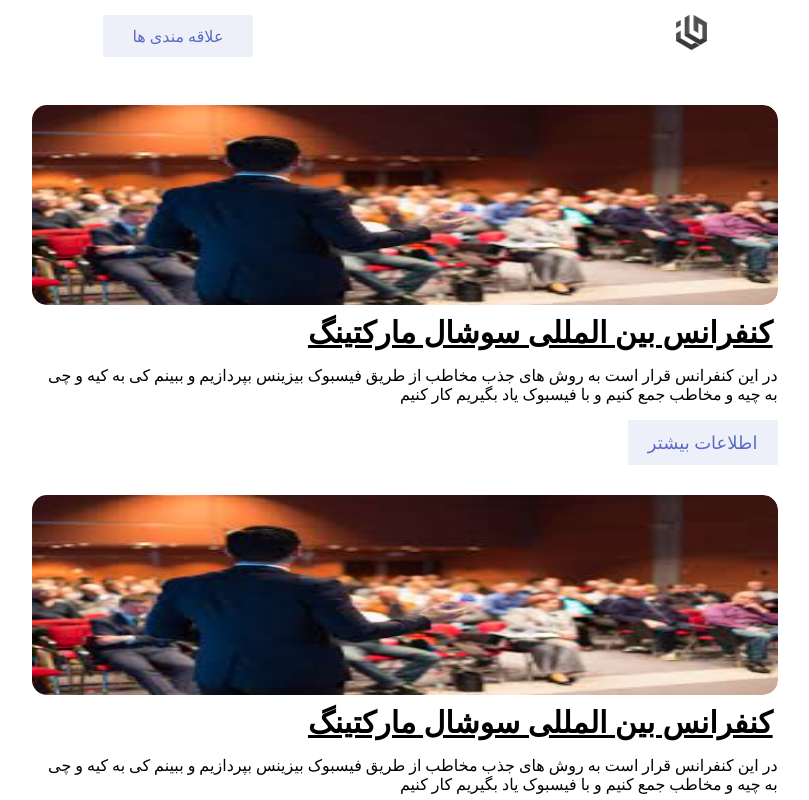
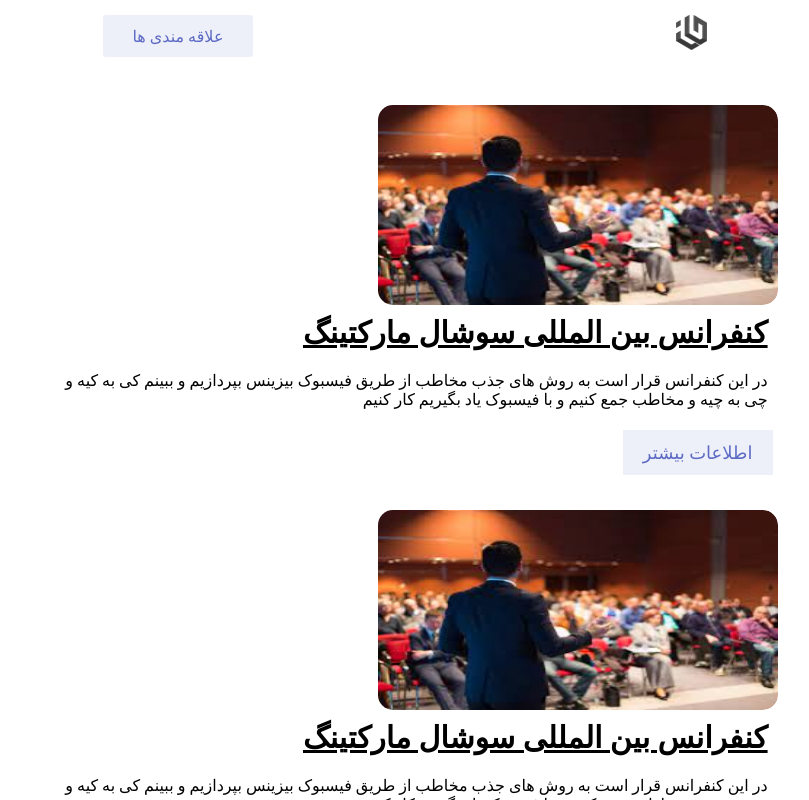
Before and after one commit to hiradsajde/next-events, a Next.js app: page / in a window 1280 px wide. Shown: the top 800 px of the page, without its empty margins (235-1044 px from the left). Built offline with nearby package versions, Linux system fonts and the light colour scheme.

Commit message:
Inital commit

```diff
--- a/styles/components/event.module.scss
+++ b/styles/components/event.module.scss
@@ -85,14 +85,21 @@
         margin: 10px auto !important;
         &.rtl{
             .text{
-                padding: 5px 0px 0px 5px!important;
+                padding: 5px 5px 5px 5px !important;
             }
         }
         .text{
             max-width: calc(100% - 10px) !important;
+            padding: 5px 5px 5px 5px !important;
+            h1 {
+                width: 100% !important;
+            }
+            p {
+                padding: 5px 5px 5px 10px !important;
+            }
         }
         .image{
-            width: 100%;
+            max-width: calc(100% - 10px);
             height: 200px;
             margin-top: 30px;
             img {
```
